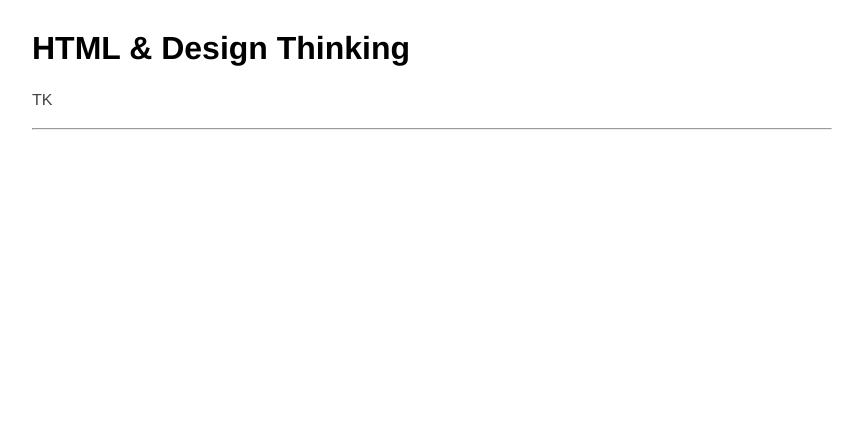
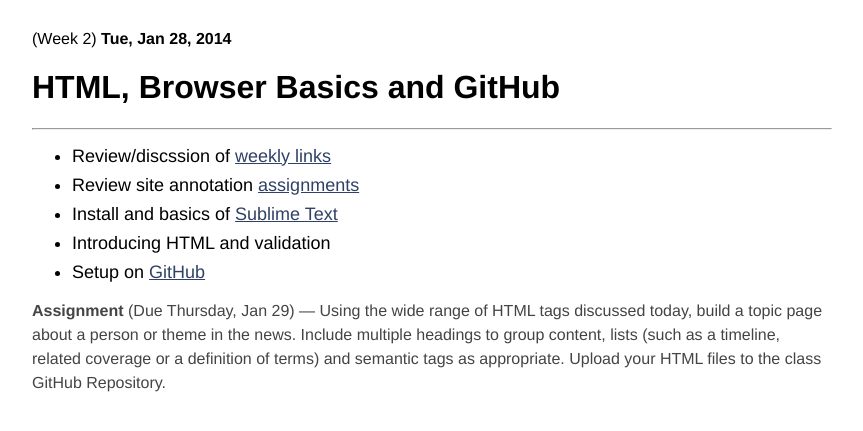
Before and after one commit to tysone/2014-columbia, a Jekyll site: the page built from _posts/2014-01-28-class-2.md, in a window 1280 px wide. Shown: the top 431 px of the page, without its empty margins (248-1111 px from the left). Built offline with Jekyll 4.4.1, drawn with Linux system fonts in a browser that asks for light colours.

Commit message:
class 2 update

```diff
--- a/_layouts/class.html
+++ b/_layouts/class.html
@@ -2,8 +2,13 @@
 layout: default
 ---
 
-<h1>{{ page.title }}</h1>
+<div class="post">
 
-{{ content }}
+  <span>(Week {{ page.week }}) <strong>{{ page.date | date: "%a, %b %d, %Y"}}</strong></span>
+  <h1>{{ page.title }}</h1>
 
-<hr/>
+  <hr/>
+
+  {{ content }}
+
+</div>
--- a/_posts/2014-01-28-class-2.md
+++ b/_posts/2014-01-28-class-2.md
@@ -1,8 +1,14 @@
 ---
 layout: class
-title: HTML & Design Thinking
+title: HTML, Browser Basics and GitHub
 week: 2
-summary: The basics of markup; embarking on user research
+summary: Introduction to markup and publishing
 ---
 
-TK
+* Review/discssion of [weekly links](https://docs.google.com/spreadsheet/ccc?key=0AgLbedqO2zU0dHJoRl82OXVFRkNxaFp0MGxlTFR1dXc&usp=sharing)
+* Review site annotation [assignments](https://docs.google.com/spreadsheets/d/1_VwvDNOCtKi022Bf1fb9Hs74CByOv7sTIUuI9gmvqU4/edit#gid=33803939)
+* Install and basics of [Sublime Text](http://www.sublimetext.com/)
+* Introducing HTML and validation
+* Setup on [GitHub](https://github.com/)
+
+**Assignment** (Due Thursday, Jan 29) — Using the wide range of HTML tags discussed today, build a topic page about a person or theme in the news. Include multiple headings to group content, lists (such as a timeline, related coverage or a definition of terms) and semantic tags as appropriate. Upload your HTML files to the class GitHub Repository.
--- a/assets/styles.css
+++ b/assets/styles.css
@@ -102,3 +102,8 @@ text-decoration:underline
 a.course-link p {
 color:#444
 }
+
+.post li {
+  font-size: 18px;
+  margin: 8px 0;
+}
```
